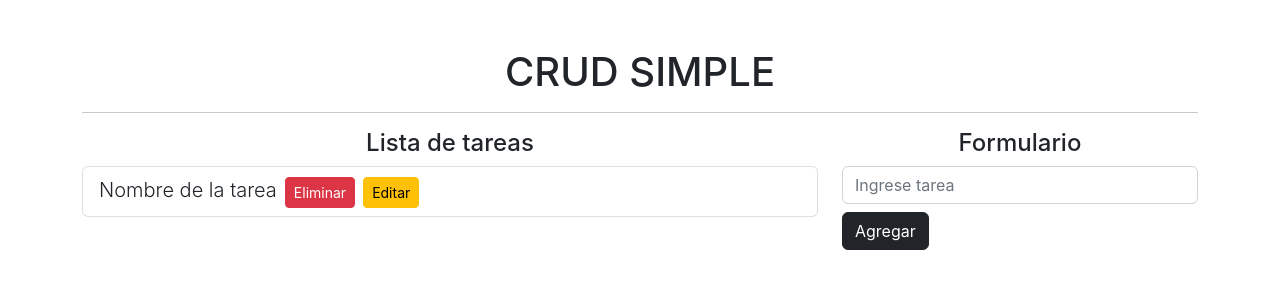
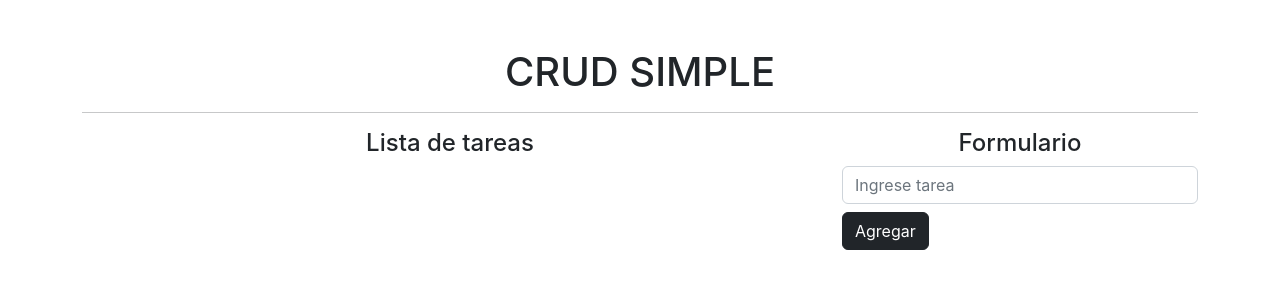
Before and after one commit to KarenMep/CRUD, a React (Create React App) app: page / in a window 1280 px wide. Shown: the top 300 px of the page. Built offline with nearby package versions, Linux system fonts and the light colour scheme.

Commit message:
eliminar tarea

```diff
--- a/src/App.jsx
+++ b/src/App.jsx
@@ -17,9 +17,14 @@ function App() {
 
     setTareas([
       ...tareas,
-      {id: nanoid(), NombreTarea: tarea}
+      {id: nanoid(), nombreTarea: tarea}
     ])
     setTarea('')
+  }
+
+  const eliminarTarea = id => {
+    const arrayFiltrado = tareas.filter(item => item.id !== id)
+    setTareas(arrayFiltrado)
   }
 
   return (
@@ -30,11 +35,28 @@ function App() {
         <div className="col-8">
           <h4 className="text-center">Lista de tareas</h4>
           <ul className="list-group">
-            <li className="list-group-item">
-               <span className="lead">Nombre de la tarea</span>
-               <button className="btn btn-danger btn-sm float-right mx-2">Eliminar</button>
-               <button className="btn btn-warning btn-sm float-right">Editar</button>
-            </li>
+
+            {
+              tareas.map( item => (
+                <li className="list-group-item" key={item.id}>
+                  <span className="lead">{item.nombreTarea}</span>
+
+                  <button
+                  className="btn btn-danger btn-sm float-right mx-2"
+                  onClick={() => eliminarTarea(item.id)}>
+                    Eliminar
+                    </button>
+
+                  <button
+                  className="btn btn-warning btn-sm float-right">
+                    Editar
+                    </button>
+
+                </li>
+              ))
+            }
+
+
           </ul>
         </div>
         <div className="col-4">
```
